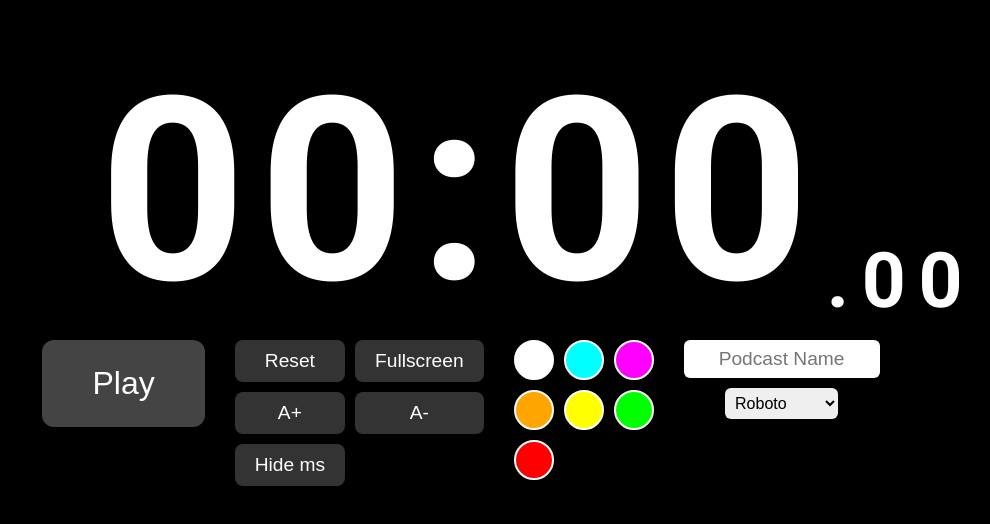
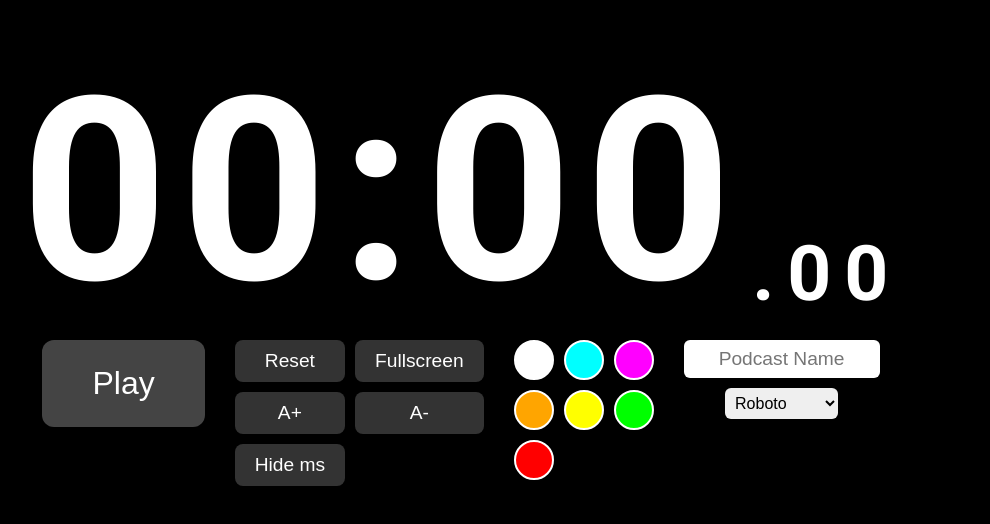
Before and after one commit to Hermes222222/cronometer, a plain HTML site: page index.html in a window 1280 px wide. Shown: the whole page, without its empty margins (179-1169 px from the left). Drawn offline with Linux system fonts and the light colour scheme.

Commit message:
Update index.html

```diff
--- a/index.html
+++ b/index.html
@@ -1,3 +1,4 @@
+
 <!DOCTYPE html>
 <html>
 <head>
@@ -5,7 +6,6 @@
   <title>Chronometer</title>
   <!-- Google Fonts -->
   <link href="https://fonts.googleapis.com/css2?family=Roboto:wght@700&family=Montserrat:wght@400&display=swap" rel="stylesheet">
-
   <!-- Local fonts (place .ttf files in fonts/ folder at repo root) -->
   <style>
     @font-face {
@@ -15,7 +15,6 @@
       font-style: normal;
       font-display: swap;
     }
-
     @font-face {
       font-family: 'Technology';
       src: url('fonts/technology.ttf') format('truetype');
@@ -23,7 +22,6 @@
       font-style: normal;
       font-display: swap;
     }
-
     html, body {
       height: 100%;
       margin: 0;
@@ -36,11 +34,9 @@
       font-family: 'Roboto', sans-serif;
       transition: margin-top 0.3s ease;
     }
-
     body.running-mode {
       margin-top: 100px;
     }
-
     #recording {
       margin-top: 20px;
       font-size: 5vw;
@@ -48,39 +44,61 @@
       color: red;
       display: none;
     }
-
     #time {
-      position: relative;       /* for absolute milliseconds */
-      display: inline-block;
+      display: flex;
+      justify-content: center;
+      align-items: flex-end;
       font-size: 20vw;
       margin-top: 8vh;
       font-family: 'Roboto', sans-serif;
       line-height: 1;
       letter-spacing: 0.05em;
+      overflow: hidden;
       white-space: nowrap;
+      position: relative;
     }
-
-    #mainTime {
+    /* Create stable width containers regardless of font */
+    #timeContainer {
+      display: flex;
+      justify-content: center;
+      align-items: flex-end;
+      position: relative;
+    }
+    /* Create a fixed static display that always shows all possible characters */
+    #staticDisplay {
+      visibility: hidden;
+      position: absolute;
+      display: flex;
+      left: 0;
+      top: 0;
+      pointer-events: none;
+      height: 0;
+      overflow: hidden;
+    }
+    /* Ensure fixed widths for all character positions */
+    .digit-container {
       display: inline-block;
+      text-align: center;
     }
-
-    /* Absolutely position milliseconds to avoid jitter */
-    #milliseconds {
-      position: absolute;
-      bottom: 0;
-      left: 100%;
+    /* Main time stable layout */
+    #mainTimeContainer {
+      display: flex;
+    }
+    /* Milliseconds stable layout */
+    #millisecondsContainer {
+      display: flex;
       font-size: 30%;
-      margin-left: 0.05em;
-      display: inline-block;
+      align-self: flex-end;
+      position: relative;
+      bottom: 0.1em;
+      margin-left: 0.1em;
     }
-
     #podcast {
       margin-top: 10px;
       font-size: 6vw;
       font-family: sans-serif !important;
       display: none;
     }
-
     .controls {
       margin-top: 20px;
       display: grid;
@@ -89,7 +107,6 @@
       justify-content: center;
       align-items: flex-start;
     }
-
     #playStop {
       font-size: 2em;
       padding: 25px 50px;
@@ -100,7 +117,6 @@
       cursor: pointer;
     }
     #playStop:hover { background: #666; }
-
     .secondary-controls {
       display: grid;
       grid-template-columns: repeat(2, auto);
@@ -116,7 +132,6 @@
       cursor: pointer;
     }
     .secondary-controls button:hover { background: #555; }
-
     .colors {
       display: grid;
       grid-template-columns: repeat(3, auto);
@@ -130,7 +145,6 @@
       border: 2px solid white;
       cursor: pointer;
     }
-
     .podcast-input {
       display: flex;
       flex-direction: column;
@@ -154,19 +168,32 @@
   </style>
 </head>
 <body>
-
   <div id="recording">RECORDING</div>
-
   <div id="time">
-    <span id="mainTime">00:00</span>
-    <span id="milliseconds">.00</span>
+    <!-- Static reference display with every possible digit to establish widths -->
+    <div id="staticDisplay">
+      <div class="digit-container">0</div>
+      <div class="digit-container">1</div>
+      <div class="digit-container">2</div>
+      <div class="digit-container">3</div>
+      <div class="digit-container">4</div>
+      <div class="digit-container">5</div>
+      <div class="digit-container">6</div>
+      <div class="digit-container">7</div>
+      <div class="digit-container">8</div>
+      <div class="digit-container">9</div>
+      <div class="digit-container">:</div>
+      <div class="digit-container">.</div>
+    </div>
+    <!-- Actual visible display using individual containers for each digit -->
+    <div id="timeContainer">
+      <div id="mainTimeContainer"></div>
+      <div id="millisecondsContainer"></div>
+    </div>
   </div>
-
   <div id="podcast"></div>
-
   <div class="controls" id="controlsPanel">
     <button id="playStop" onclick="togglePlayStop()">Play</button>
-
     <div class="secondary-controls" id="secondaryControls">
       <button onclick="reset()">Reset</button>
       <button onclick="goFullScreen()">Fullscreen</button>
@@ -174,7 +201,6 @@
       <button onclick="smaller()">A-</button>
       <button onclick="toggleMs()" id="toggleMsBtn">Hide ms</button>
     </div>
-
     <div class="colors" id="colorPanel">
       <button class="color-btn" style="background: white;" onclick="changeColor('white')"></button>
       <button class="color-btn" style="background: cyan;" onclick="changeColor('cyan')"></button>
@@ -184,7 +210,6 @@
       <button class="color-btn" style="background: lime;" onclick="changeColor('lime')"></button>
       <button class="color-btn" style="background: red;" onclick="changeColor('red')"></button>
     </div>
-
     <div class="podcast-input" id="podcastInput">
       <input type="text" id="podcastName" placeholder="Podcast Name" oninput="updatePodcastName()">
       <div class="fonts">
@@ -198,26 +223,109 @@
       </div>
     </div>
   </div>
-
   <script>
     let timer = null, milliseconds = 0, seconds = 0;
     let fontSize = 20;
     let showMs = true;
     let currentPodcast = "";
 
+    // Create individual elements for each digit position
+    function createDigitElements() {
+      const mainTimeContainer = document.getElementById("mainTimeContainer");
+      const millisecondsContainer = document.getElementById("millisecondsContainer");
+
+      // Clear existing content
+      mainTimeContainer.innerHTML = '';
+      millisecondsContainer.innerHTML = '';
+
+      // Create main time digit positions (00:00 or 00:00:00 format)
+      for (let i = 0; i < 5; i++) {
+        const digitEl = document.createElement("div");
+        digitEl.className = "digit-container";
+        digitEl.id = "main-digit-" + i;
+        if (i === 2) {
+          digitEl.textContent = ":"; // Colon position
+        } else {
+          digitEl.textContent = "0"; // Number position
+        }
+        mainTimeContainer.appendChild(digitEl);
+      }
+
+      // Create milliseconds digit positions (.00 format)
+      const dotEl = document.createElement("div");
+      dotEl.className = "digit-container";
+      dotEl.textContent = ".";
+      millisecondsContainer.appendChild(dotEl);
+
+      for (let i = 0; i < 2; i++) {
+        const digitEl = document.createElement("div");
+        digitEl.className = "digit-container";
+        digitEl.id = "ms-digit-" + i;
+        digitEl.textContent = "0";
+        millisecondsContainer.appendChild(digitEl);
+      }
+    }
+
     function update() {
       let mins = String(Math.floor(seconds / 60) % 60).padStart(2,'0');
       let secs = String(seconds % 60).padStart(2,'0');
       let hrs = Math.floor(seconds / 3600);
+      let msStr = String(milliseconds).padStart(2,'0');
 
+      const mainTimeContainer = document.getElementById("mainTimeContainer");
+      const millisecondsContainer = document.getElementById("millisecondsContainer");
+
+      // First, make sure we have the right number of digits created
       if (hrs >= 1 || !showMs) {
-        document.getElementById("mainTime").textContent =
-          String(hrs).padStart(2,'0') + ":" + mins + ":" + secs;
-        document.getElementById("milliseconds").style.display = "none";
+        // Format: 00:00:00
+        while (mainTimeContainer.children.length < 8) {
+          // Add the hour digits and another colon if not already present
+          const hourPrefixEl = document.createElement("div");
+          hourPrefixEl.className = "digit-container";
+          hourPrefixEl.id = "main-digit-hours-" + (mainTimeContainer.children.length - 5);
+          hourPrefixEl.textContent = "0";
+          mainTimeContainer.insertBefore(hourPrefixEl, mainTimeContainer.firstChild);
+
+          if (mainTimeContainer.children.length === 7) {
+            const colonEl = document.createElement("div");
+            colonEl.className = "digit-container";
+            colonEl.textContent = ":";
+            mainTimeContainer.insertBefore(colonEl, mainTimeContainer.children[2]);
+          }
+        }
+        millisecondsContainer.style.display = "none";
       } else {
-        document.getElementById("mainTime").textContent = mins + ":" + secs;
-        document.getElementById("milliseconds").textContent = "." + String(milliseconds).padStart(2,'0');
-        document.getElementById("milliseconds").style.display = "inline-block";
+        // Format: 00:00
+        while (mainTimeContainer.children.length > 5) {
+          mainTimeContainer.removeChild(mainTimeContainer.firstChild);
+        }
+        millisecondsContainer.style.display = "flex";
+      }
+
+      // Now update the actual digits without changing the structure
+      if (hrs >= 1 || !showMs) {
+        // Format: 00:00:00
+        const hrsStr = String(hrs).padStart(2,'0');
+        const timeStr = hrsStr + ":" + mins + ":" + secs;
+
+        let digitIndex = 0;
+        for (let i = 0; i < timeStr.length; i++) {
+          const digitEl = mainTimeContainer.children[i];
+          digitEl.textContent = timeStr[i];
+        }
+      } else {
+        // Format: 00:00
+        const timeStr = mins + ":" + secs;
+
+        let digitIndex = 0;
+        for (let i = 0; i < timeStr.length; i++) {
+          const digitEl = mainTimeContainer.children[i];
+          digitEl.textContent = timeStr[i];
+        }
+
+        // Update milliseconds
+        document.getElementById("ms-digit-0").textContent = msStr[0];
+        document.getElementById("ms-digit-1").textContent = msStr[1];
       }
     }
 
@@ -299,6 +407,8 @@
 
     function changeFont(font) {
       document.getElementById("time").style.fontFamily = font;
+      // When font changes, we need to recalculate digit positions
+      setTimeout(applyClockSizing, 10); // Give time for font to load
     }
 
     function updatePodcastName() {
@@ -314,8 +424,12 @@
 
     window.addEventListener("resize", applyClockSizing);
 
-    update();
-    applyClockSizing();
+    // Initialize digit containers on load
+    window.addEventListener("load", function() {
+      createDigitElements();
+      update();
+      applyClockSizing();
+    });
   </script>
 </body>
 </html>
```
